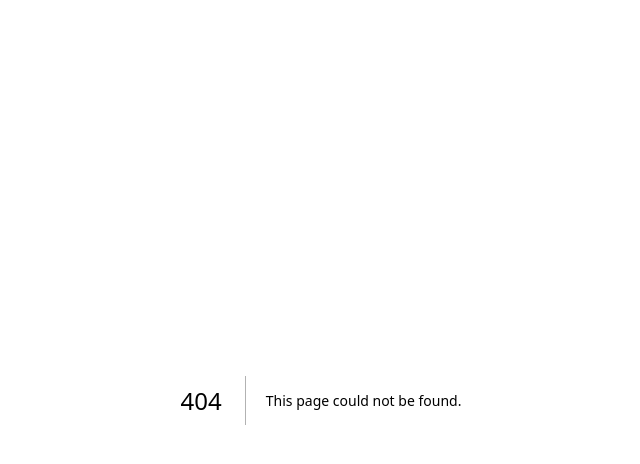
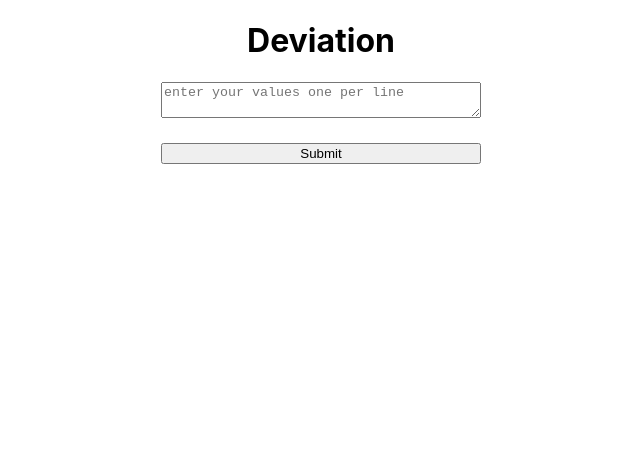
Before and after one commit to WasteofSpaceYT/FrequencyTables, a Next.js app in the folder frequency-tables/: page /deviation in a window 1280 px wide. Before the commit this address had no page. Shown: the top 464 px of the page, without its empty margins (319-959 px from the left). Built offline with nearby package versions, Linux system fonts and the light colour scheme.

Commit message:
added deviation

```diff
--- /dev/null
+++ b/frequency-tables/pages/deviation.tsx
@@ -0,0 +1,62 @@
+import Head from "next/head"
+import { getFrequencyTable } from "./index"
+
+const Deviation = () => {
+
+    const handleFormSubmit = (e: any) => {
+        e.preventDefault()
+        let data: String[] = e.target[0].value.split("\n")
+        let total = 0
+        let mean = 0
+        for(let i in data) {
+            total += Number(data[i])
+        }
+        mean = total / data.length
+        data.sort()
+        let range = Number(data[data.length - 1]) - Number(data[0])
+        let median = 0
+        if(data.length % 2 == 0) {
+            median = (Number(data[data.length / 2]) + Number(data[(data.length / 2) - 1])) / 2
+        }
+        else {
+            median = Number(data[Math.floor(data.length / 2)])
+        }
+        let table = getFrequencyTable(data)
+        let mode = 0
+        let modeval = 0
+        console.log(table)
+        for(let i in table){
+            //@ts-ignore
+            if(Number(table[i]) > modeval) {
+                //@ts-ignore
+                modeval = table[i]
+                mode = Number(i)
+            }
+        }
+        let ans = 0
+        for(let i in data) {
+            ans += Math.pow(Number(i) - mean, 2)
+        }
+        ans = ans / data.length-1
+        console.log(mean, median, mode, range, ans)
+    }
+    return (
+        <>
+        <Head>
+        <title>Frequency Tables</title>
+      </Head>
+      <div style={{width: "100%", height: "100%", textAlign: 'center'}}>
+      <h1>Deviation</h1>
+      <form onSubmit={handleFormSubmit}>
+      <textarea placeholder='enter your values one per line' style={{width: "25%"}} />
+      <br />
+      <br />
+      <button style={{width: "25%"}} type="submit">Submit</button>
+      </form>
+      <pre style={{fontSize: "15px"}}></pre>
+      </div>
+        </>
+    )
+}
+
+export default Deviation
--- a/frequency-tables/pages/index.tsx
+++ b/frequency-tables/pages/index.tsx
@@ -8,7 +8,34 @@ import dynamic from "next/dynamic";
 //@ts-ignore
 const Plot = dynamic(() => import("../components/bar").then(module => module.default), { ssr: false });
 
-
+export const getFrequencyTable = (data: String[]) => {
+  let table = {}
+  let allValuesAreNumbers = true
+  data.forEach((value) => {
+    if(isNaN(Number(value))) {
+      allValuesAreNumbers = false
+    }
+    //@ts-ignore
+    if(table[value]) {
+      //@ts-ignore
+      table[value]++
+    } else {
+      //@ts-ignore
+      table[value] = 1
+    }
+  })
+  if(allValuesAreNumbers) {
+    let sortedTable = {}
+    let sortedKeys = Object.keys(table).sort((a, b) => Number(a) - Number(b))
+    sortedKeys.forEach((key) => {
+      //@ts-ignore
+      sortedTable[key] = table[key]
+    })
+    return sortedTable
+  } else {
+  return table
+  }
+}
 
 const Home: NextPage = () => {
   let [tableType, setTableType] = useState("frequency")
@@ -43,35 +70,6 @@ const Home: NextPage = () => {
     //@ts-ignore
     setUseX(xvals)
     setUseY(Object.values(table))
-  }
-
-  const getFrequencyTable = (data: String[]) => {
-    let table = {}
-    let allValuesAreNumbers = true
-    data.forEach((value) => {
-      if(isNaN(Number(value))) {
-        allValuesAreNumbers = false
-      }
-      //@ts-ignore
-      if(table[value]) {
-        //@ts-ignore
-        table[value]++
-      } else {
-        //@ts-ignore
-        table[value] = 1
-      }
-    })
-    if(allValuesAreNumbers) {
-      let sortedTable = {}
-      let sortedKeys = Object.keys(table).sort((a, b) => Number(a) - Number(b))
-      sortedKeys.forEach((key) => {
-        //@ts-ignore
-        sortedTable[key] = table[key]
-      })
-      return sortedTable
-    } else {
-    return table
-    }
   }
 
   const getHistogramData = (data: String[], interval: String) => {
```
